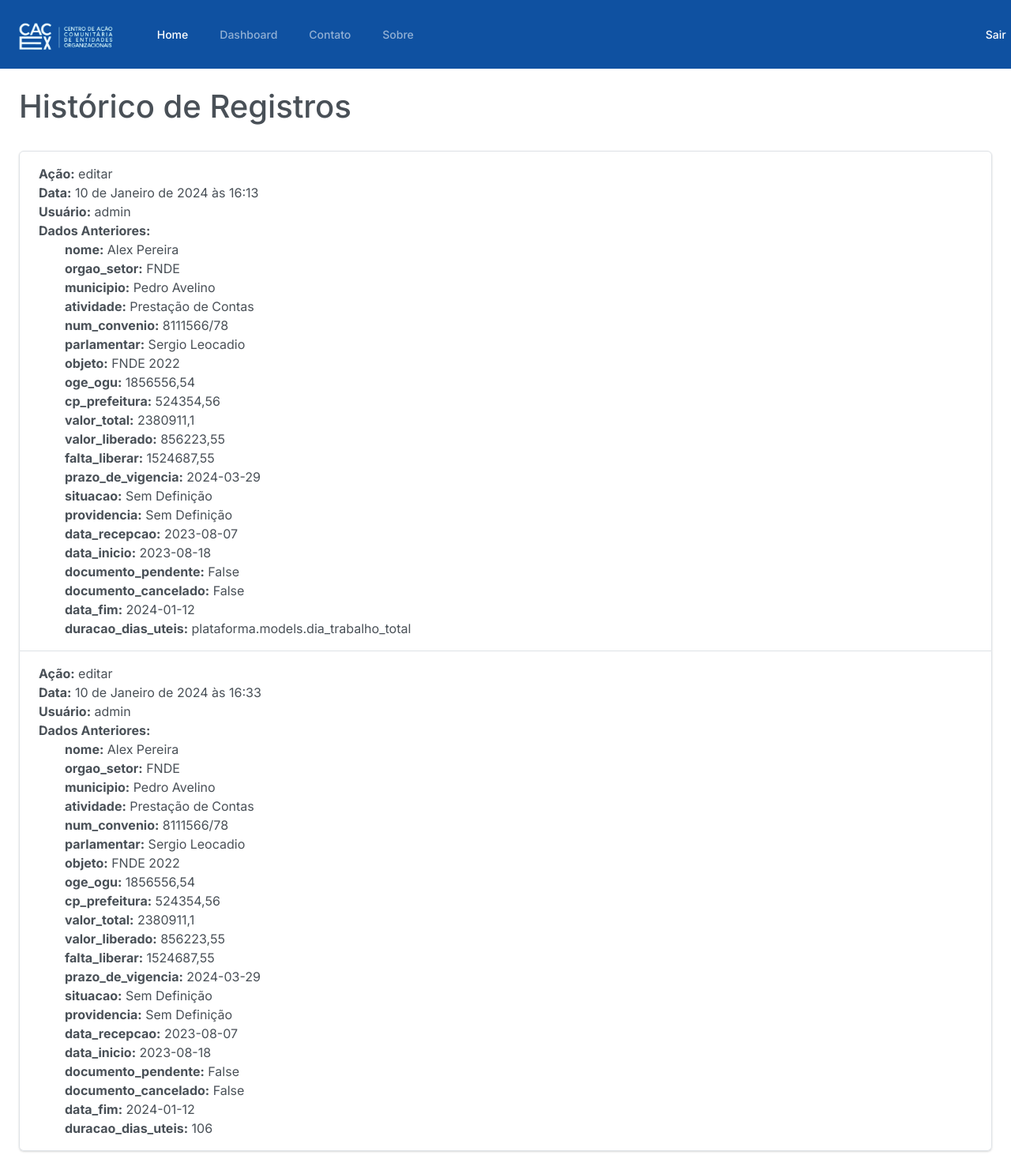
After one commit to Flaviohmm/Cacex-v2.0, a Django app: page /historico/ in a window 1280 px wide. The commit adds this page. Shown: the whole page at 79% size. Run offline with Django 5.2, Linux system fonts and the light colour scheme; a user stored in the database is signed in; data comes from the database, SQL or seed files in the repository; both versions use the stored data as it was after the commit; some libraries are stand-ins or nearby versions.

Commit message:
Criando o histórico de registros

```diff
--- a/plataforma/models.py
+++ b/plataforma/models.py
@@ -1,9 +1,12 @@
 from django.core.exceptions import ValidationError
+from django.core.serializers.json import DjangoJSONEncoder
 from django.db import models
 from django.utils import timezone
 from decimal import Decimal
 from datetime import datetime, timedelta
+from autenticar.models import CustomUser
 import numpy as np
+import json
 
 
 class Nome(models.Model):
@@ -147,3 +150,22 @@ class RegistroFuncionarios(models.Model):
             f"{self.status} | {self.data_recepcao} | {self.data_inicio} | {self.documento_pendente} | "
             f"{self.documento_cancelado} | {self.data_fim} | {self.duracao_dias_uteis}"
         )
+
+class DecimalJSONEncoder(DjangoJSONEncoder):
+    def default(self, obj):
+        if isinstance(obj, Decimal):
+            return float(obj)
+        elif callable(obj):
+            # Se obj for uma função/método, converta para uma string representativa
+            return f"{obj.__module__}.{obj.__name__}"
+        return super().default(obj)
+
+class Historico(models.Model):
+    usuario = models.ForeignKey(CustomUser, on_delete=models.CASCADE)
+    acao = models.CharField(max_length=255)
+    data = models.DateTimeField(auto_now_add=True)
+    dados_anteriores = models.JSONField(default=dict, encoder=DecimalJSONEncoder)
+    registro = models.ForeignKey(RegistroFuncionarios, on_delete=models.CASCADE)
+
+    def __str__(self):
+        return f'{self.usuario} - {self.acao} em {self.data}'
--- /dev/null
+++ b/plataforma/templates/historico_template.html
@@ -0,0 +1,33 @@
+{% extends "base.html" %}
+
+{% load static %}
+
+{% load humanize %}
+
+{% load custom_filters %}
+
+{% block title %}Histórico de Registros{% endblock title %}
+
+{% block container %}
+    <div class="m-4">
+      <h1>Histórico de Registros</h1> <br>
+
+      <ul class="list-group">
+        {% for historico in historico_registros %}
+          <li class="list-group-item justify-content-between align-items-center">
+            <strong>Ação:</strong> {{ historico.acao }}<br>
+            <strong>Data:</strong> {{ historico.data }}<br>
+            <strong>Usuário:</strong> {{ historico.usuario }}<br>
+            <strong>Dados Anteriores:</strong> <br>
+
+            <div class="container">
+              {% for key, value in historico.dados_anteriores.items %}
+                <strong>{{ key }}:</strong> {{ value }} <br>
+              {% endfor %}
+            </div>
+
+          </li>
+        {% endfor %}
+      </ul>
+    </div>
+{% endblock container %}
--- a/plataforma/urls.py
+++ b/plataforma/urls.py
@@ -13,4 +13,5 @@ urlpatterns = [
     path('tabela_filtrada/', views.tabela_filtrada, name='tabela_filtrada'),
     path('editar_registro/<int:registro_id>/', views.editar_registro, name='editar_registro'),
     path('excluir_registros/<int:registro_id>/', views.excluir_registro, name='excluir_registro'),
+    path('historico/', views.historico, name='historico'),
 ]
--- a/plataforma/views.py
+++ b/plataforma/views.py
@@ -2,10 +2,11 @@ from django.shortcuts import render, redirect, get_object_or_404
 from django.contrib.auth.decorators import login_required
 from django.contrib import messages
 from django.contrib.messages import constants
-from .models import RegistroFuncionarios, Nome, Setor, Municipio, Atividade, Status
+from django.utils import timezone
+from .models import RegistroFuncionarios, Nome, Setor, Municipio, Atividade, Historico
 from .utils import calcular_valores, exibir_modal_prazo_vigencia, dia_trabalho_total
 import locale
-import logging
+import json
 
 
 @login_required(login_url='/auth/login')
@@ -182,6 +183,36 @@ def editar_registro(request, registro_id):
     # Obtenha a instância do registro a ser editado
     registro = get_object_or_404(RegistroFuncionarios, id=registro_id)
 
+    # Chame as funções utilitárias
+    registro.valor_total, registro.falta_liberar = calcular_valores(registro)
+    exibir_modal, dias_restantes = exibir_modal_prazo_vigencia(registro)
+    registro.duracao_dias_uteis = dia_trabalho_total(registro.data_inicio, registro.data_fim)
+
+    # Obtenha os dados anteriores fora do bloco condicional
+    dados_anteriores = {
+        'nome': registro.nome.nome,
+        'orgao_setor': registro.orgao_setor.orgao_setor,
+        'municipio': registro.municipio.municipio,
+        'atividade': registro.atividade.atividade,
+        'num_convenio': registro.num_convenio,
+        'parlamentar': registro.parlamentar,
+        'objeto': registro.objeto,
+        'oge_ogu': registro.oge_ogu,
+        'cp_prefeitura': registro.cp_prefeitura,
+        'valor_total': registro.valor_total,
+        'valor_liberado': registro.valor_liberado,
+        'falta_liberar': registro.falta_liberar,
+        'prazo_de_vigencia': registro.prazo_vigencia,
+        'situacao': registro.situacao,
+        'providencia': registro.providencia,
+        'data_recepcao': registro.data_recepcao,
+        'data_inicio': registro.data_inicio,
+        'documento_pendente': registro.documento_pendente,
+        'documento_cancelado': registro.documento_cancelado,
+        'data_fim': registro.data_fim,
+        'duracao_dias_uteis': registro.duracao_dias_uteis,
+    }
+
     if request.method == 'POST':
         # Atualize os campos do registro com os dados do POST
         registro.nome = Nome.objects.get(id=request.POST.get('nome'))
@@ -221,6 +252,15 @@ def editar_registro(request, registro_id):
         # Salve o registro
         registro.save()
 
+        # Registre a atividade no histórico, incluindo os dados anteriores
+        Historico.objects.create(
+            usuario=request.user,
+            acao='editar',
+            dados_anteriores=dados_anteriores,
+            data=timezone.now(),
+            registro=registro
+        )
+
         # Chame as funções utilitárias
         registro.valor_total, registro.falta_liberar = calcular_valores(registro)
         exibir_modal, dias_restantes = exibir_modal_prazo_vigencia(registro)
@@ -237,6 +277,13 @@ def editar_registro(request, registro_id):
         messages.success(request, 'Registro editado com sucesso.')
         return redirect('home')
 
+    # Consulte o histórico
+    historico_registros = Historico.objects.filter(registro=registro).order_by('-data')
+
+    # Exiba ou manipule os dados anteriores conforme necessário
+    for historico in historico_registros:
+        dados_anteriores = historico.dados_anteriores
+
     # Recupere as opções para os campos estrangeiros...
     nomes = Nome.objects.all()
     setores = Setor.objects.all()
@@ -252,6 +299,7 @@ def editar_registro(request, registro_id):
         'atividades': atividades,
         'messages': messages.get_messages(request),
         'registros': registros,
+        'historico_registros': historico_registros,
     }
 
     return render(request, 'editar_registro.html', context)
@@ -316,3 +364,12 @@ def tabela_filtrada(request):
     }
 
     return render(request, 'tabela_filtrada.html', context)
+
+def historico(request):
+    historico_registros = Historico.objects.all()
+
+    context = {
+        'historico_registros': historico_registros
+    }
+
+    return render(request, 'historico_template.html', context)
--- a/templates/static/autenticar/css/navbar.css
+++ b/templates/static/autenticar/css/navbar.css
@@ -1,3 +1,4 @@
 .bg_navbar {
     background-color: #0f51a1;
+    width: 102%;
 }
```
Also changed, not shown: plataforma/templates/visualizar_tabela.html (+4 -3 lines), db.sqlite3, plataforma/migrations/0008_historico.py (added), plataforma/migrations/0009_alter_historico_dados_anteriores.py (added).
